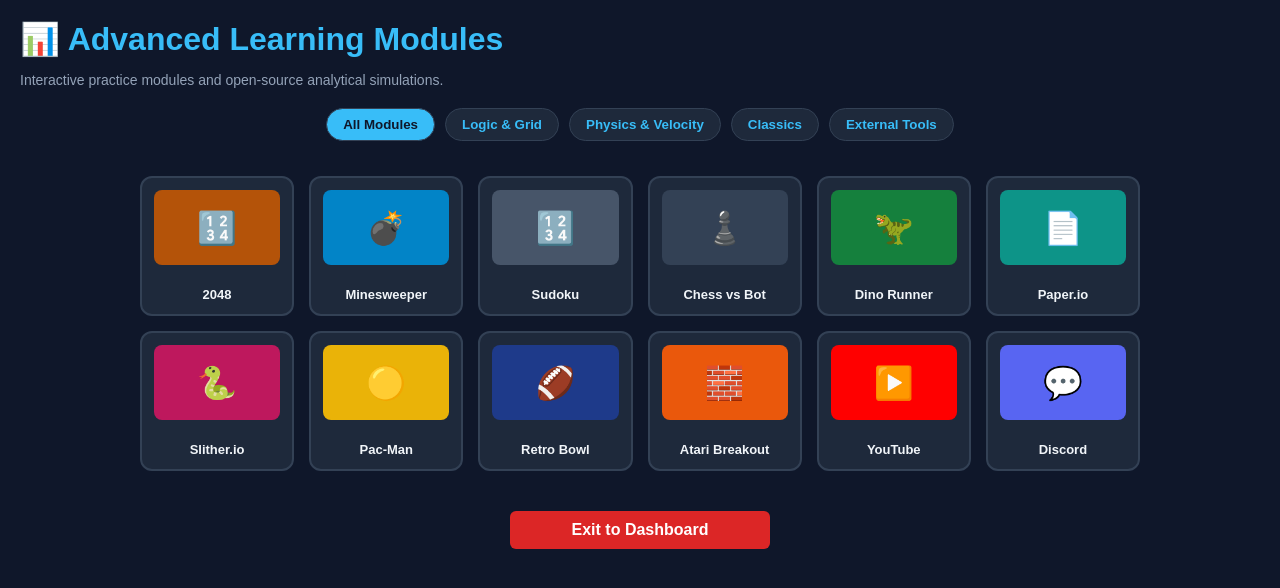
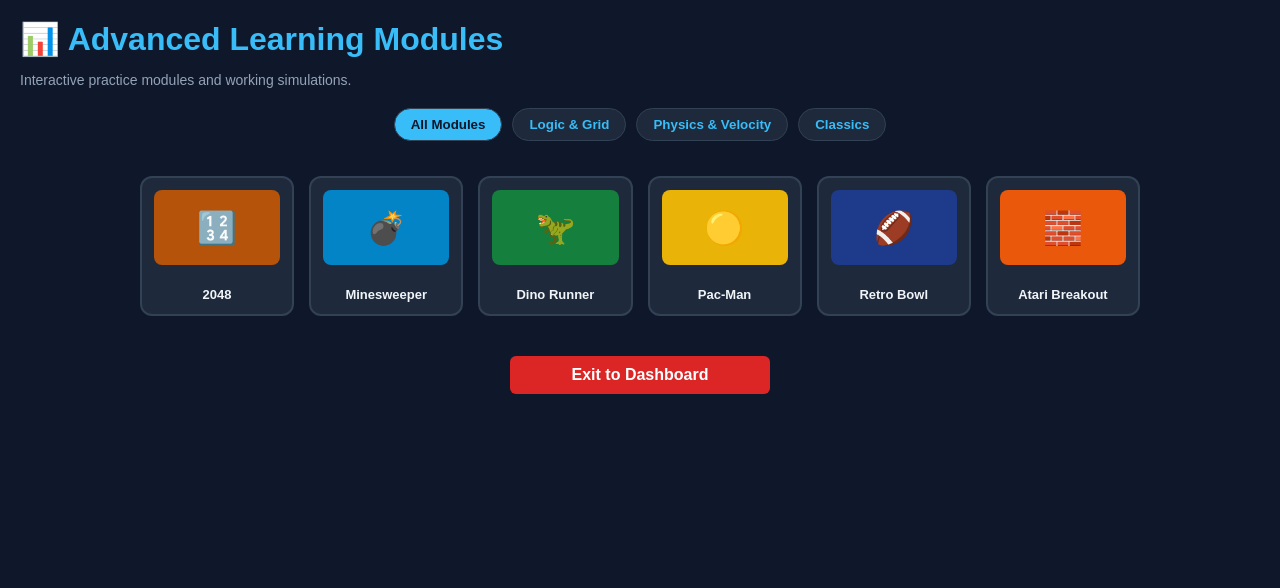
Before and after one commit to meganlayow440-art/iready, a Flask app: page /learning-hub in a window 1280 px wide. Shown: the top 588 px of the page. Run offline with Flask 3, Linux system fonts and the light colour scheme.

Commit message:
Revise portal HTML for updated game descriptions
Updated the portal HTML to reflect working simulations and removed external tool links.

```diff
--- a/templates/portal.html
+++ b/templates/portal.html
@@ -29,7 +29,7 @@
 
     <div class="arcade-header">
         <h1>📊 Advanced Learning Modules</h1>
-        <p>Interactive practice modules and open-source analytical simulations.</p>
+        <p>Interactive practice modules and working simulations.</p>
     </div>
 
     <div class="category-bar">
@@ -37,29 +37,20 @@
         <button class="cat-btn" onclick="filterGames('puzzle', event)">Logic & Grid</button>
         <button class="cat-btn" onclick="filterGames('action', event)">Physics & Velocity</button>
         <button class="cat-btn" onclick="filterGames('retro', event)">Classics</button>
-        <button class="cat-btn" onclick="filterGames('streaming', event)">External Tools</button>
     </div>
 
     <div class="arcade-grid" id="gameGrid">
-        <!-- Puzzle & Logic (Open-Source / Embed Friendly) -->
+        <!-- Puzzle & Logic (Working Embeds) -->
         <div class="game-tile" data-category="puzzle" onclick="launchGame('https://play2048.co/')"><div class="tile-img" style="background:#b45309;">🔢</div><div class="tile-title">2048</div></div>
         <div class="game-tile" data-category="puzzle" onclick="launchGame('https://minesweeperonline.com/')"><div class="tile-img" style="background:#0284c7;">💣</div><div class="tile-title">Minesweeper</div></div>
-        <div class="game-tile" data-category="puzzle" onclick="launchGame('https://sudoku.com/')"><div class="tile-img" style="background:#475569;">🔢</div><div class="tile-title">Sudoku</div></div>
-        <div class="game-tile" data-category="puzzle" onclick="launchGame('https://www.chess.com/play/computer')"><div class="tile-img" style="background:#334155;">♟️</div><div class="tile-title">Chess vs Bot</div></div>
 
-        <!-- Action & Skill -->
+        <!-- Action & Skill (Working Embeds) -->
         <div class="game-tile" data-category="action" onclick="launchGame('https://chromedino.com/')"><div class="tile-img" style="background:#15803d;">🦖</div><div class="tile-title">Dino Runner</div></div>
-        <div class="game-tile" data-category="action" onclick="launchGame('https://paper-io.com/')"><div class="tile-img" style="background:#0d9488;">📄</div><div class="tile-title">Paper.io</div></div>
-        <div class="game-tile" data-category="action" onclick="launchGame('https://slither.io/')"><div class="tile-img" style="background:#be185d;">🐍</div><div class="tile-title">Slither.io</div></div>
 
-        <!-- Retro & Classics (Open-source mirrors / embed-safe sources) -->
+        <!-- Retro & Classics (Working Embeds) -->
         <div class="game-tile" data-category="retro" onclick="launchGame('https://www.google.com/logos/2010/pacman10-i.html')"><div class="tile-img" style="background:#eab308;">🟡</div><div class="tile-title">Pac-Man</div></div>
         <div class="game-tile" data-category="retro" onclick="launchGame('https://mariosbasement.github.io/retro-bowl/')"><div class="tile-img" style="background:#1e3a8a;">🏈</div><div class="tile-title">Retro Bowl</div></div>
         <div class="game-tile" data-category="retro" onclick="launchGame('https://elgoog.im/breakout/')"><div class="tile-img" style="background:#ea580c;">🧱</div><div class="tile-title">Atari Breakout</div></div>
-
-        <!-- External Feeds (Managed via open tabs if blocking frame policies) -->
-        <div class="game-tile" data-category="streaming" onclick="launchGame('https://www.youtube.com/', true)"><div class="tile-img" style="background:#ff0000;">▶️</div><div class="tile-title">YouTube</div></div>
-        <div class="game-tile" data-category="streaming" onclick="launchGame('https://discord.com/app', true)"><div class="tile-img" style="background:#5865f2;">💬</div><div class="tile-title">Discord</div></div>
     </div>
 
     <a href="/" class="exit-portal">Exit to Dashboard</a>
@@ -75,13 +66,9 @@
     </div>
 
     <script>
-        function launchGame(url, isExternal) {
-            if (isExternal) {
-                window.open(url, '_blank');
-            } else {
-                document.getElementById('arcadeFrame').src = url;
-                document.getElementById('gamePlayerModal').style.display = 'flex';
-            }
+        function launchGame(url) {
+            document.getElementById('arcadeFrame').src = url;
+            document.getElementById('gamePlayerModal').style.display = 'flex';
         }
         function closeGamePlayer() {
             document.getElementById('arcadeFrame').src = '';
```
